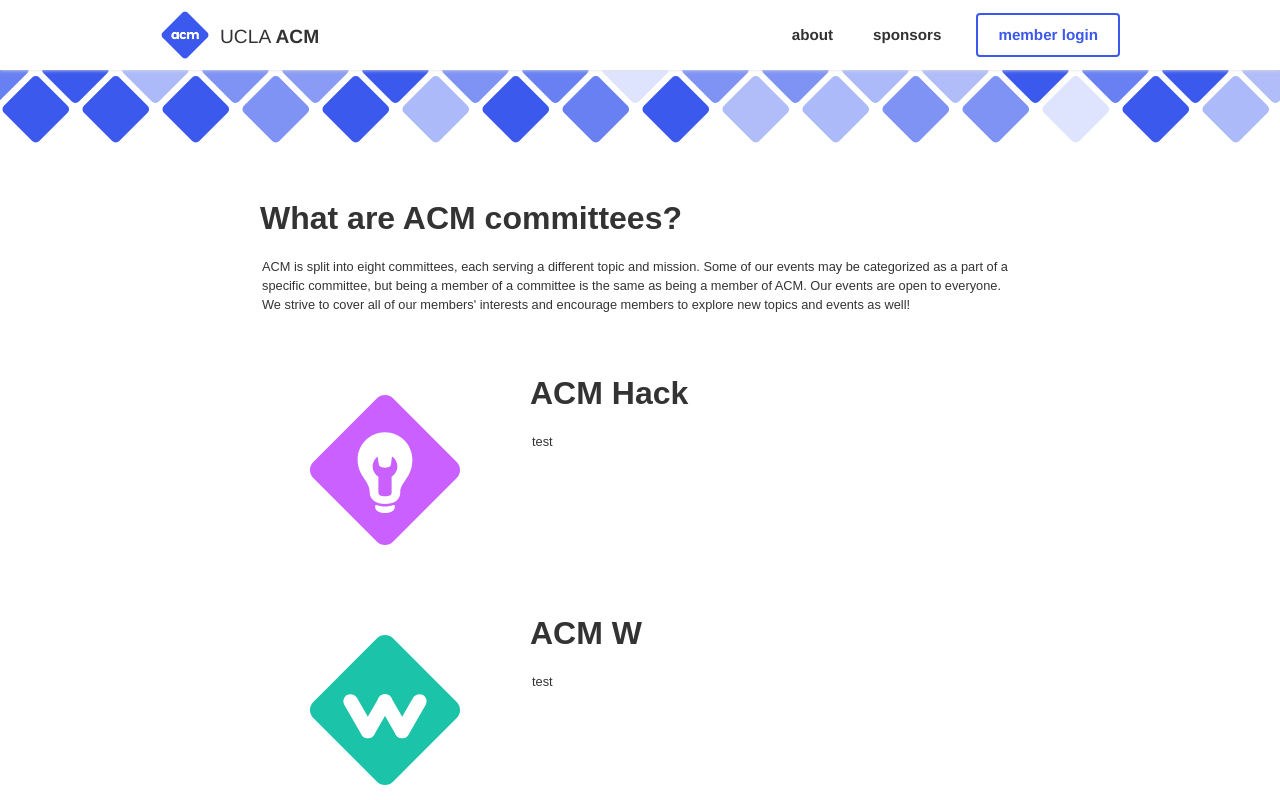
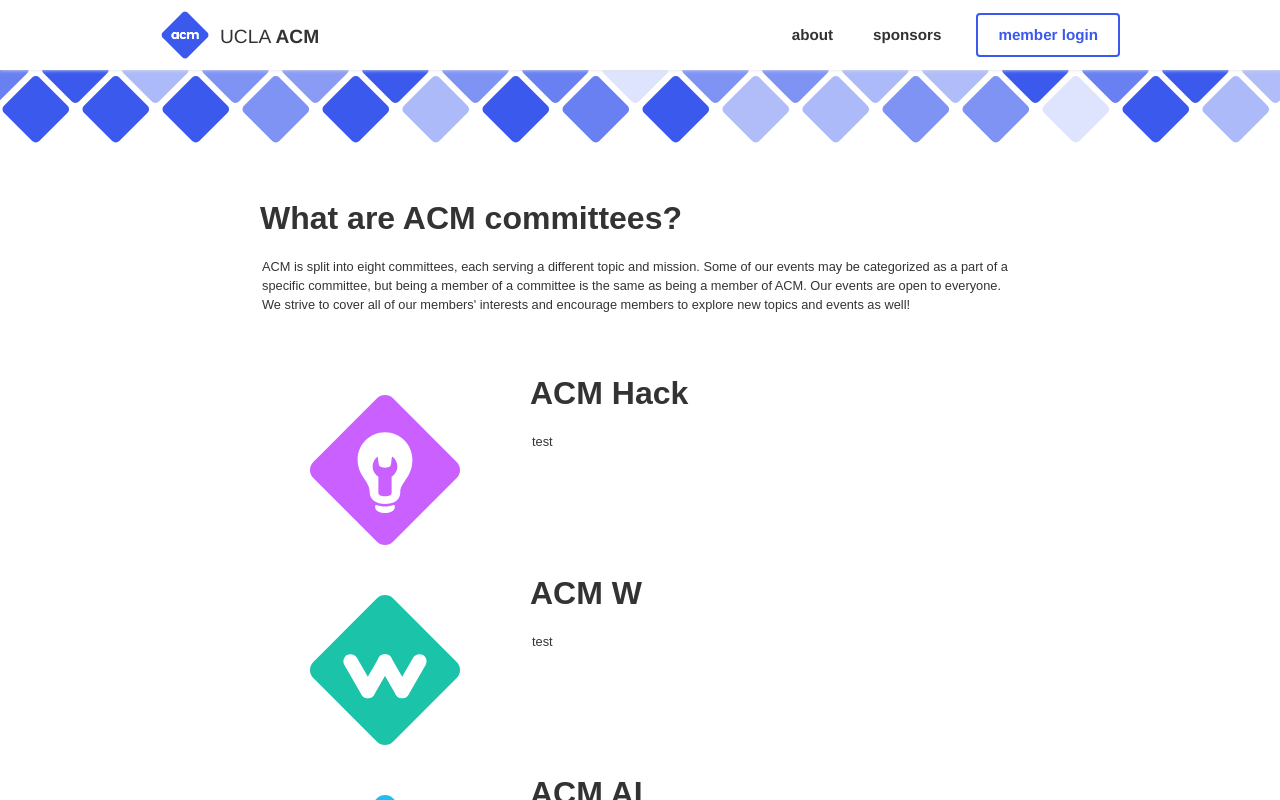
Before and after one commit to uclaacm/website, a React app: page /committees in a window 1280 px wide. Shown: the top 800 px of the page. Built offline with nearby package versions, Linux system fonts and the light colour scheme; the HTML template or start-up script is replaced by a standard one.

Commit message:
more styling changes

```diff
--- a/src/components/CommitteeDescriptions/Descriptions/style.scss
+++ b/src/components/CommitteeDescriptions/Descriptions/style.scss
@@ -3,7 +3,7 @@
 
 	.committee-component{
 		height: 200px;
-		padding-bottom: 40px;
+		padding-bottom: 4a0px;
 
 		.left {
 			right: 570px;
```
